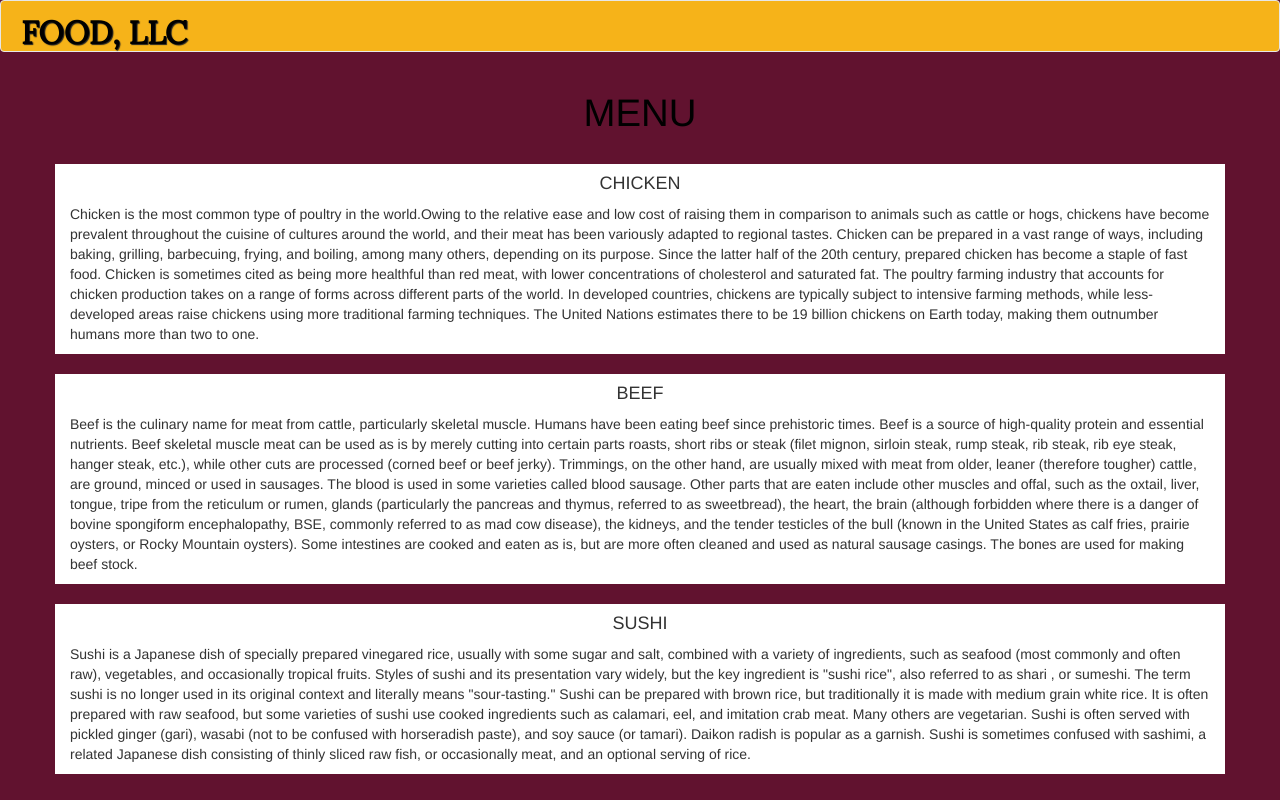
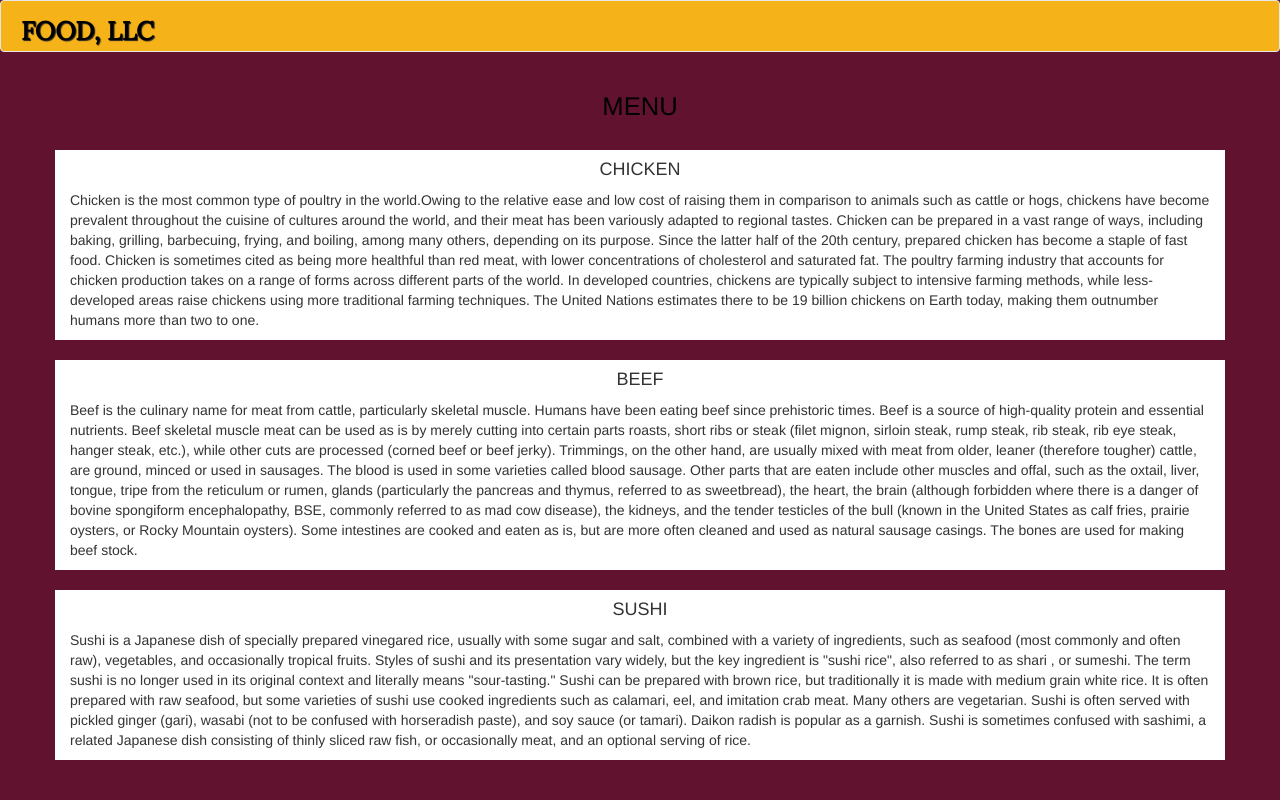
Before and after one commit to siddharthsharma189b/Module3, a plain HTML site: page index.html in a window 1280 px wide. Drawn offline with Linux system fonts and the light colour scheme.

Commit message:
finalizing again

```diff
--- a/css/styles.css
+++ b/css/styles.css
@@ -9,7 +9,7 @@
 .navbar-brand h1 { /* Restaurant name */
   font-family: 'Lora', serif;
   color: #557c3e;
-  font-size: 1.5em;
+  font-size: 1.2em;
   text-transform: uppercase;
   font-weight: bold;
   text-shadow: 1px 1px 1px #222;
@@ -68,7 +68,7 @@ body {
 
 .container-fluid h1{
 	color: black;
-    font-size: 3vw;
+    font-size: 2vw;
 }
 
 .container h4 {
@@ -85,7 +85,7 @@ body {
 /***************Large device only************/
 @media(min-width:1200px) {
 .navbar-brand h1 { /* Restaurant name */
-  font-size: 2.5vw;
+  font-size: 2vw;
   margin-left: 20px;
 }
 
@@ -94,7 +94,7 @@ body {
 /***************Medium device only************/
 @media(min-width: 992px) and (max-width:1199px) {
 .navbar-brand h1 { /* Restaurant name */
-  font-size: 2.5vw;
+  font-size: 2vw;
   margin-left: 20px;
 }
 
```
